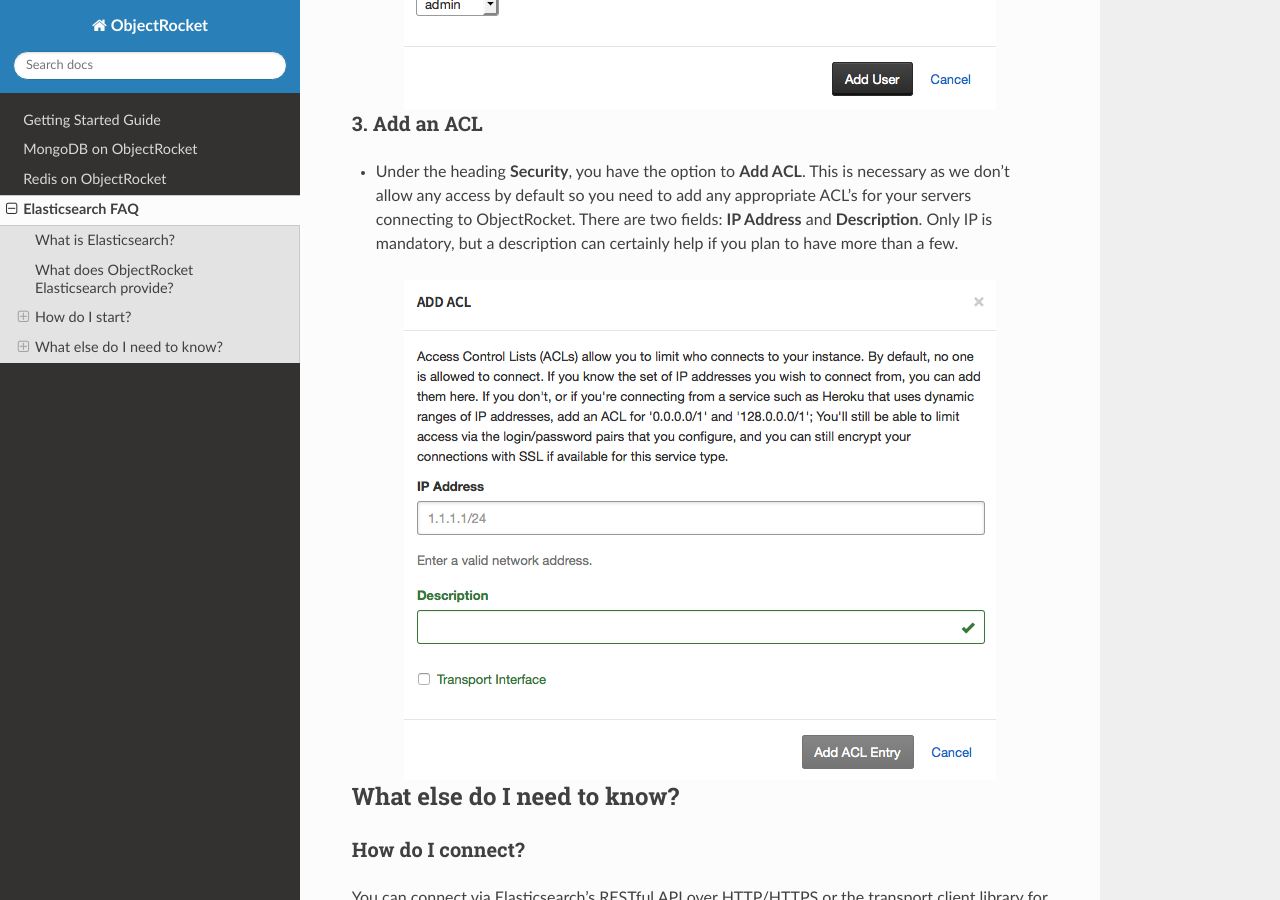
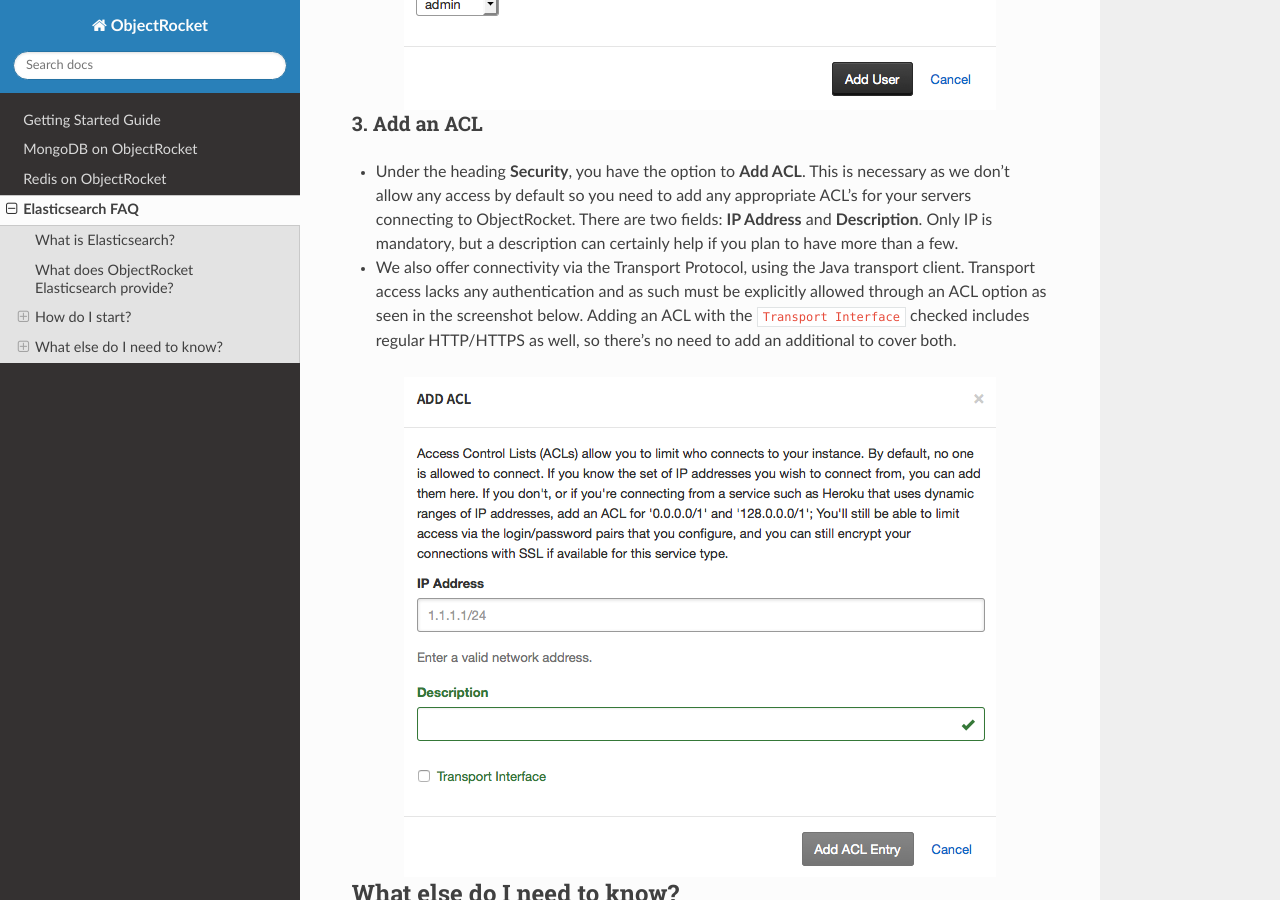
Before and after one commit to zcorleissen/documentation, a Sphinx documentation site: the page built from source/elastic_faq.rst, in a window 1280 px wide and 900 px high, scrolled down 2081 px. Built offline with Sphinx 7.4.7 and the Read the Docs theme 2.0.0, drawn with Linux system fonts in a browser that asks for light colours.

Commit message:
added_transport_acl_info

```diff
--- a/source/elastic_faq.rst
+++ b/source/elastic_faq.rst
@@ -61,6 +61,8 @@
 ~~~~~~~~~~~~~
 
 - Under the heading **Security**, you have the option to **Add ACL**. This is necessary as we don't allow any access by default so you need to add any appropriate ACL's for your servers connecting to ObjectRocket. There are two fields: **IP Address** and **Description**. Only IP is mandatory, but a description can certainly help if you plan to have more than a few.
+
+- We also offer connectivity via the Transport Protocol, using the Java transport client. Transport access lacks any authentication and as such must be explicitly allowed through an ACL option as seen in the screenshot below. Adding an ACL with the ``Transport Interface`` checked includes regular HTTP/HTTPS as well, so there's no need to add an additional to cover both.
 
 .. image:: images/addacl.png
    :align: center
```
